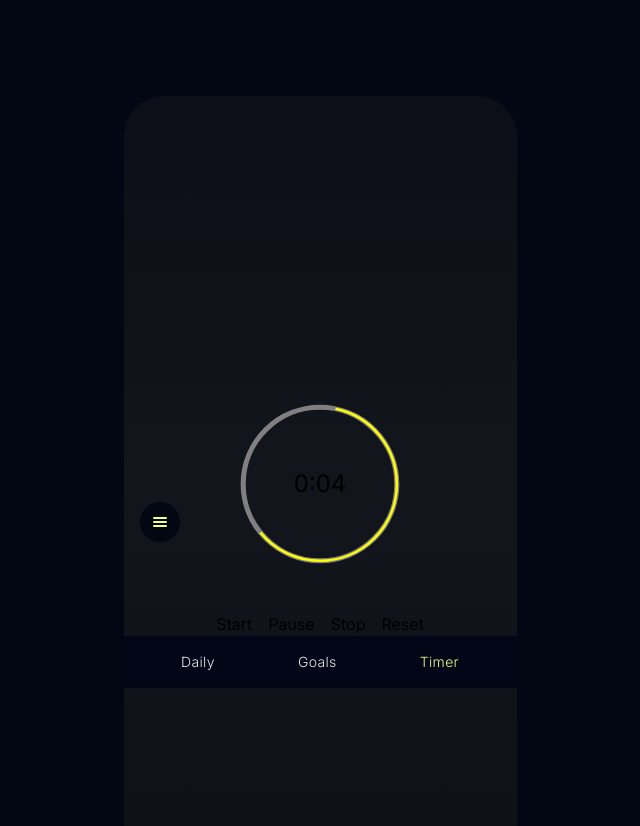
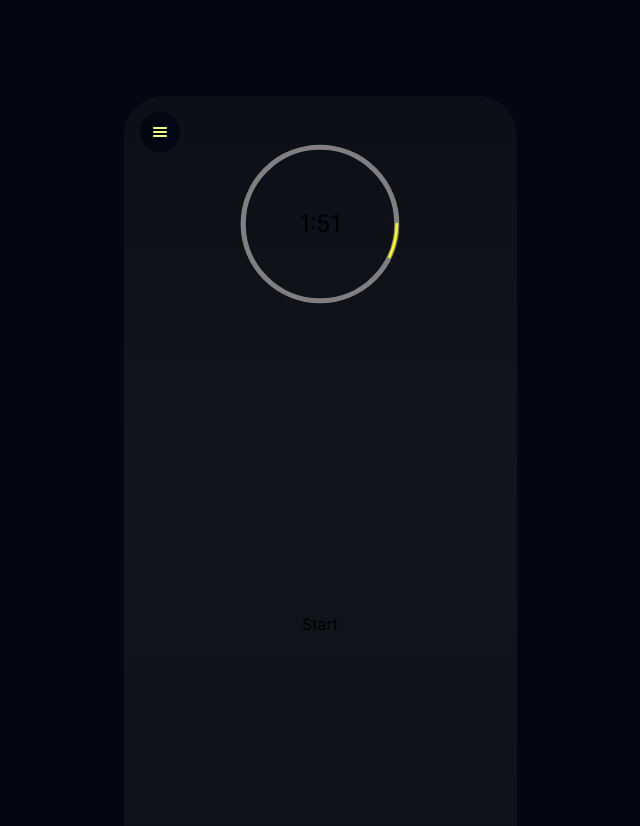
Before and after one commit to xkazm04/nobullshit, a Next.js app: page /timer in a window 1280 px wide. Shown: the top 826 px of the page, without its empty margins (320-960 px from the left). Built offline with nearby package versions, Linux system fonts and the light colour scheme.

Commit message:
Fixed timer animation

```diff
--- /dev/null
+++ b/src/app/components/Timing/Timer.tsx
@@ -0,0 +1,6 @@
+const Timer = (time, type) => {
+    return <>
+    </>
+}
+
+export default Timer
--- a/src/app/globals.css
+++ b/src/app/globals.css
@@ -71,6 +71,16 @@ body {
   scrollbar-width: none;
 }
 
+.svg-timer-inner {
+  position: absolute;
+  top: 0;
+  left: 0;
+  width: "100%";
+  height: "100%";
+  transform: rotateY(-180deg) rotateZ(-90deg);
+  overflow: visible;;
+}
+
 @layer components {
   .btn-mini{
     @apply inline-flex items-center justify-center px-4 py-1 border border-transparent rounded-xl shadow-sm text-sm text-main border-main
--- a/src/app/timer/page.tsx
+++ b/src/app/timer/page.tsx
@@ -16,46 +16,28 @@ const YtOptions = {
 
 
 const Page = () => {
-  const timerLength = 60 * 60;
-  const [timeLeft, setTimeLeft] = useState(timerLength);
-  const [isActive, setIsActive] = useState(false);
-  const intervalRef = useRef(null);
+  const totalSeconds = 120;
+  const size= 80;
+  const totalMilliseconds = totalSeconds * 1000;
+  const circumference = size * Math.PI * 2;
+  const [countdown, setCountdown] = useState(totalMilliseconds);
 
-  const startTimer = () => {
-    setIsActive(true);
-    intervalRef.current = setInterval(() => {
-      setTimeLeft(timeLeft => timeLeft - 1000);
-    }, 1000);
-  };
-
-  const pauseTimer = () => {
-    setIsActive(false);
-    clearInterval(intervalRef.current);
-  };
-
-  const stopTimer = () => {
-    setIsActive(false);
-    setTimeLeft(timerLength);
-    clearInterval(intervalRef.current);
-  };
-
-  const resetTimer = () => {
-    setIsActive(false);
-    setTimeLeft(timerLength);
-  };
 
   useEffect(() => {
-    if (timeLeft === 0) {
-      stopTimer();
+    if (countdown > 0) {
+      const interval = setInterval(() => {
+        setCountdown((prevCountdown) => prevCountdown - 10);
+      }, 10);
+      return () => clearInterval(interval);
     }
-  }, [timeLeft]);
+  }, [countdown]);
 
-
-  const minutes = Math.floor(timeLeft / 60000);
-  const seconds = ((timeLeft % 60000) / 1000).toFixed(0);
+  const minutes = Math.floor(countdown / 1000 / 60);
+  const seconds = Math.floor((countdown / 1000) % 60);
+  const strokeDashoffset = (countdown / totalMilliseconds) * circumference;
 
   return (
-    <div className="flex flex-col items-center justify-center w-full h-full">
+    <div className="flex flex-col items-center justify-between w-full h-full">
       <div className='absolute z-10 w-full'><Header /></div>
       <div className="relative w-64 h-64">
         <svg className="absolute top-0 left-0 w-full h-full">
@@ -66,20 +48,18 @@ const Page = () => {
             r="30%"
             stroke="yellow"
             strokeWidth="1%"
-            fill="transparent"
-            strokeDasharray={`${2 * Math.PI * 30}`}
-            strokeDashoffset={`${(2 * Math.PI * 30 * (timerLength - timeLeft)) / timerLength}`}
+            fill="none"
+            strokeLinecap="round"
+            strokeDasharray={circumference}
+            strokeDashoffset={strokeDashoffset}
           />
         </svg>
         <div className="absolute top-0 left-0 flex items-center justify-center w-full h-full text-2xl">
-          {timeLeft <= 0 ? <div>You did it!</div> : <>{`${minutes}:${seconds < 10 ? '0' : ''}${seconds}`}</>}
+          {countdown <= 0 ? <div>You did it!</div> : <>{`${minutes}:${seconds < 10 ? '0' : ''}${seconds}`}</>}
         </div>
       </div>
       <div className="flex space-x-4">
-        <button onClick={startTimer}>Start</button>
-        <button onClick={pauseTimer}>Pause</button>
-        <button onClick={stopTimer}>Stop</button>
-        <button onClick={resetTimer}>Reset</button>
+        <button>Start</button>
       </div>
       <div className='z-10 w-full'><BottomNav /></div>
     </div>
```
Also changed, not shown: 1 other file (tests, documents, lock files or other folders).
